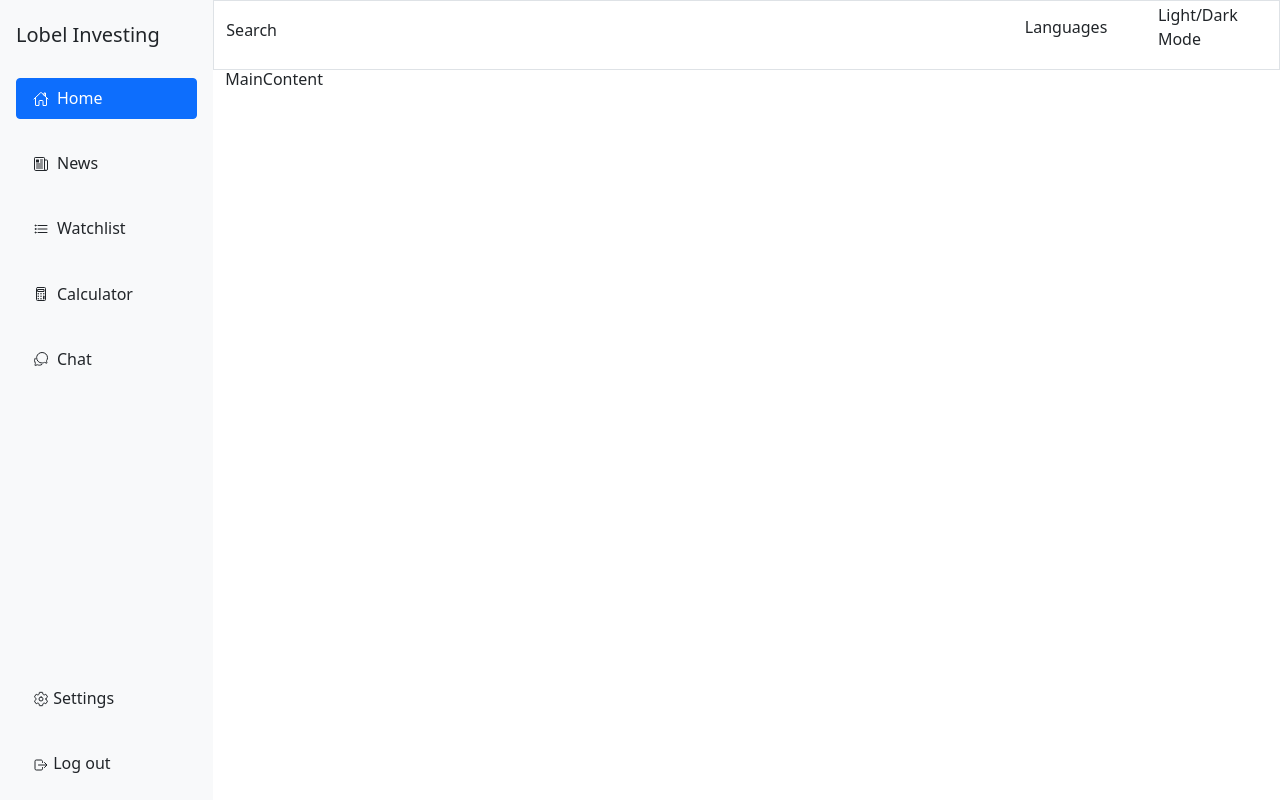
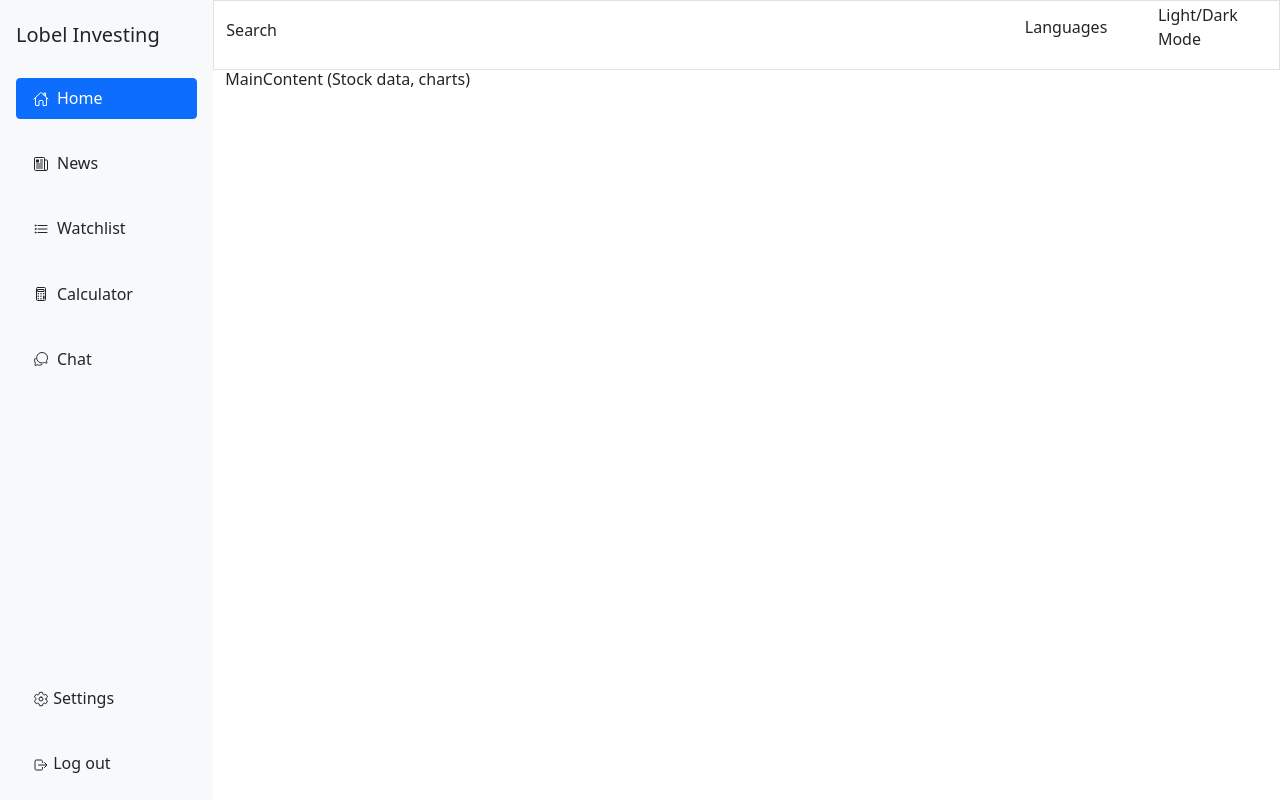
Before and after one commit to daszybak/finance_app, a React (Create React App) app: page / in a window 1280 px wide. Built offline with nearby package versions, Linux system fonts and the light colour scheme.

Commit message:
refactored some code

```diff
--- a/src/App.js
+++ b/src/App.js
@@ -1,11 +1,12 @@
 import {Routes, Route} from 'react-router';
+import {MainContent} from './containers';
 import {Dashboard} from './routes/index';
 
 function App() {
   return (
     <Routes>
-      <Route path="/">
-        <Route index element={<Dashboard />} />
+      <Route path="/" element={<Dashboard />}>
+        <Route index={true} element={<MainContent />} />
       </Route>
     </Routes>
   );
--- /dev/null
+++ b/src/components/Layout/Layout.jsx
@@ -0,0 +1,11 @@
+import React from 'react';
+
+const Layout = ({children}) => {
+  return (
+    <div className="container-fluid">
+      <div className="row">{children}</div>
+    </div>
+  );
+};
+
+export default Layout;
--- a/src/components/index.js
+++ b/src/components/index.js
@@ -1 +1,2 @@
 export {default as NavbarDesktop} from './Navbar/NavbarDesktop';
+export {default as Layout} from './Layout/Layout';
--- a/src/containers/MainContent/MainContent.jsx
+++ b/src/containers/MainContent/MainContent.jsx
@@ -6,10 +6,10 @@ import './main-content.scss';
 
 const MainContent = () => {
   return (
-    <div className="col-10">
+    <div className="col">
       <TopBar />
       <div>
-        <h6>MainContent</h6>
+        <h6>MainContent (Stock data, charts)</h6>
       </div>
     </div>
   );
--- a/src/containers/SideBar/SideBar.jsx
+++ b/src/containers/SideBar/SideBar.jsx
@@ -4,7 +4,7 @@ import {NavbarDesktop} from '../../components';
 
 const SideBar = () => {
   return (
-    <aside className="vh-100 col-2 d-flex flex-column flex-shrink-0 bg-light p-3 pt-0">
+    <aside className="vh-100 d-flex flex-column flex-shrink-0 bg-light p-3 pt-0 col-2">
       <div className="d-flex flex-column h-100">
         <div>
           <h5 className="d-flex align-items-center" style={{minHeight: '70px'}}>
--- a/src/containers/TopBar/TopBar.jsx
+++ b/src/containers/TopBar/TopBar.jsx
@@ -2,7 +2,10 @@ import React from 'react';
 
 const TopBar = () => {
   return (
-    <div className="border row align-items-center" style={{minHeight: '70px'}}>
+    <div
+      className="col border row align-items-center"
+      style={{minHeight: '70px'}}
+    >
       <div className="col-9">
         <h6>Search</h6>
       </div>
--- a/src/routes/Dashboard/Dashboard.jsx
+++ b/src/routes/Dashboard/Dashboard.jsx
@@ -1,14 +1,14 @@
 import React from 'react';
-import {MainContent, SideBar, TopBar} from '../../containers';
+import {SideBar} from '../../containers';
+import {Layout} from '../../components';
+import {Outlet} from 'react-router-dom';
 
 const Dashboard = () => {
   return (
-    <div className="container-fluid">
-      <div className="row">
-        <SideBar />
-        <MainContent />
-      </div>
-    </div>
+    <Layout>
+      <SideBar />
+      <Outlet />
+    </Layout>
   );
 };
 
```
